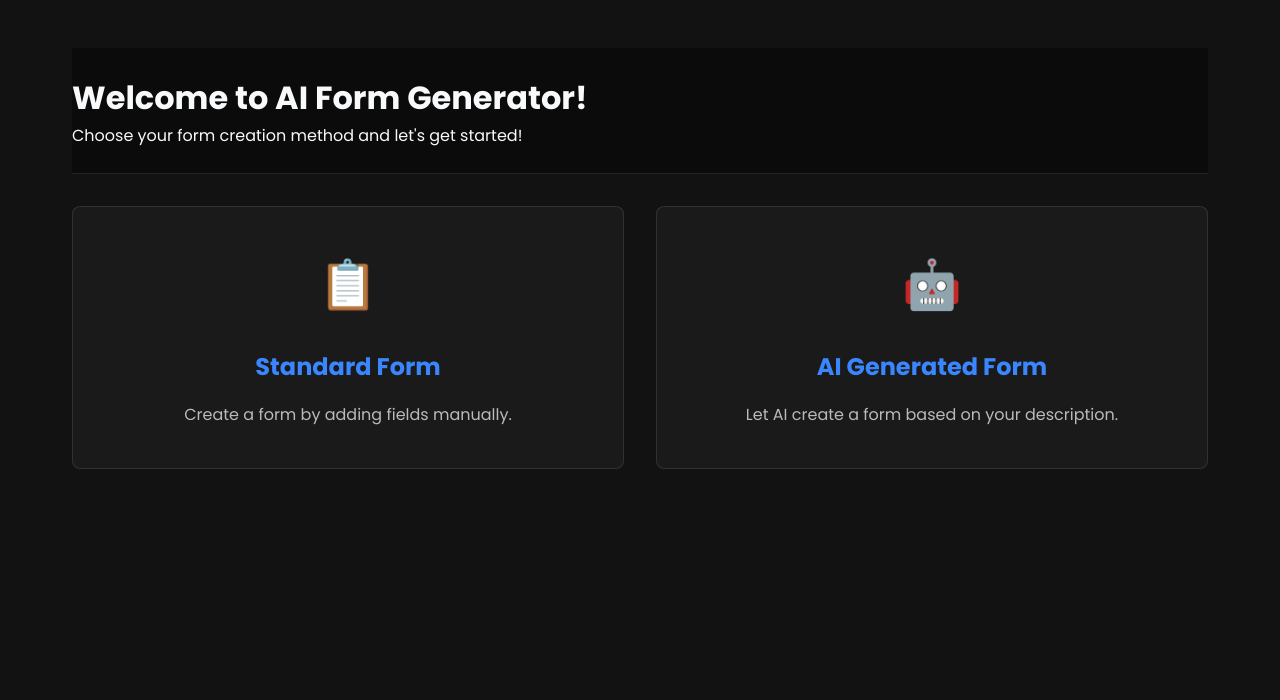
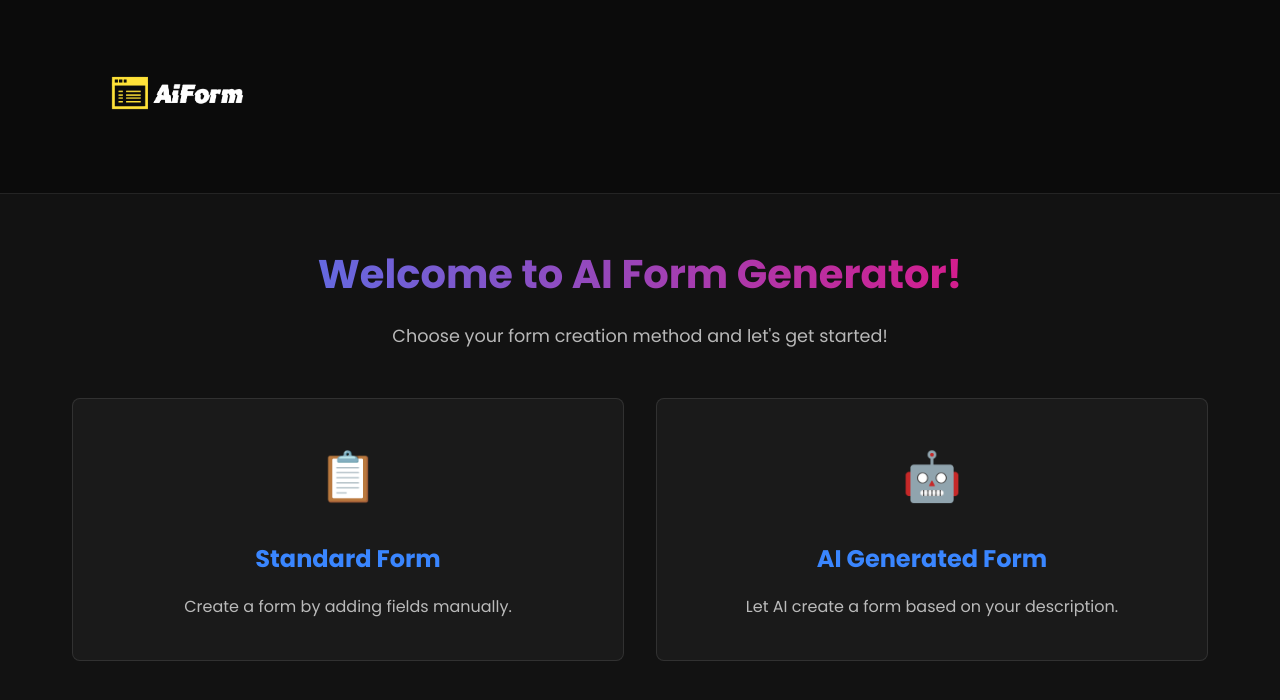
Before and after one commit to KACIhind/FormWebsite, a plain HTML site: page index.html in a window 1280 px wide. Drawn offline with Linux system fonts and the light colour scheme.

Commit message:
Update index.html

```diff
--- a/index.html
+++ b/index.html
@@ -9,9 +9,15 @@
 
 </head>
 <body>
+    <header class="header" data-scroll>
+        <div class="container">
+          <!--logo-->
+          <img src="logo2.png" width="210", height="auto"  >
+        </div>
+      </header>
 
     <div class="homepage">
-        <div class="header">
+        <div class="header1">
 
             <h1>Welcome to AI Form Generator!</h1>
             <p>Choose your form creation method and let's get started!</p>
```
